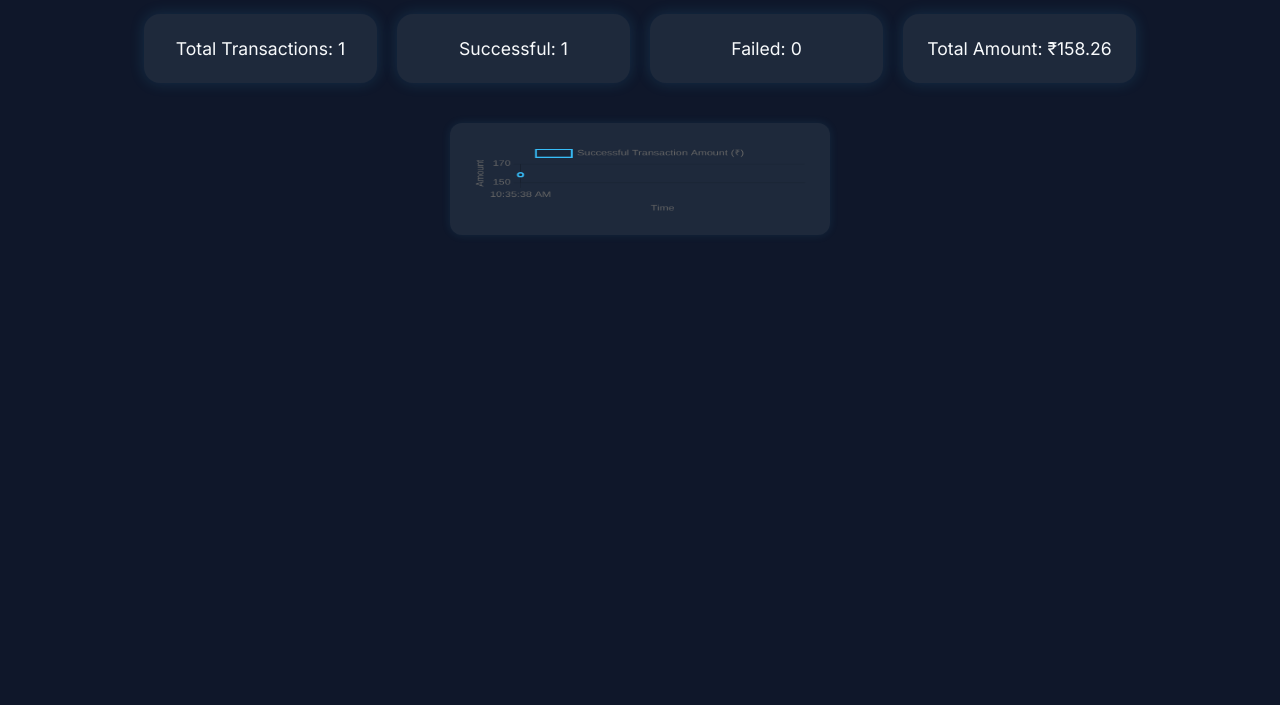
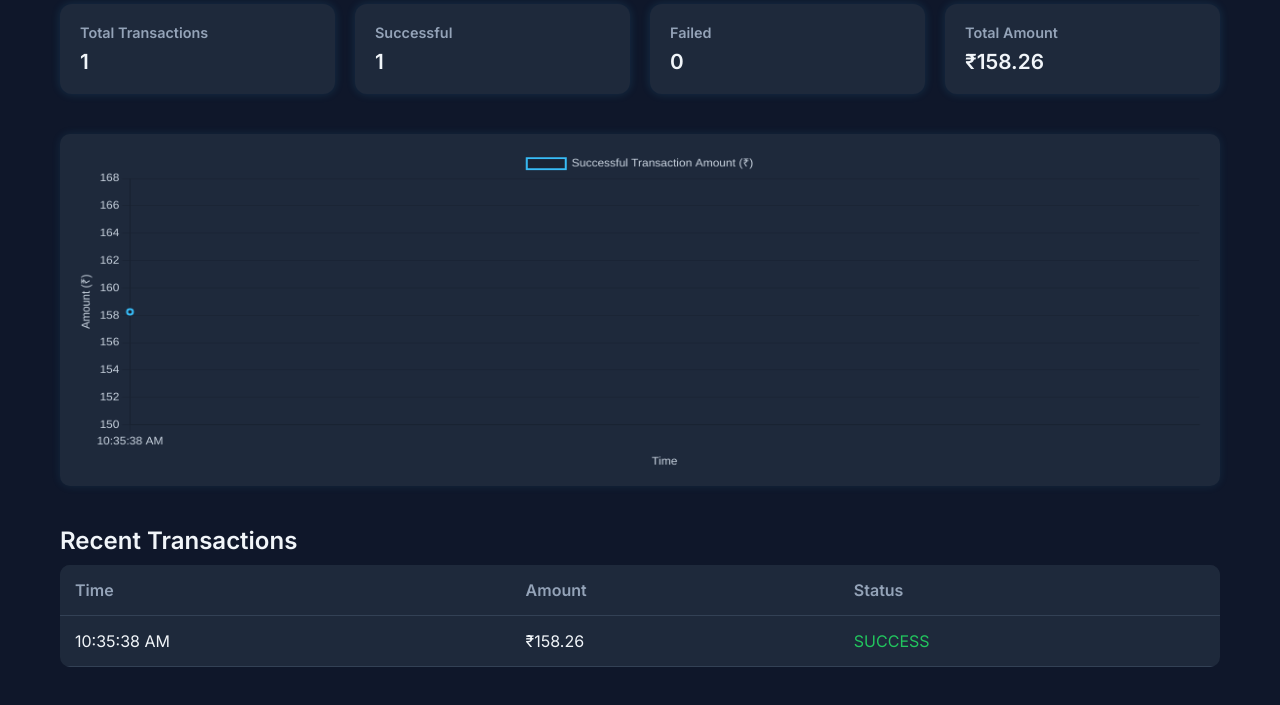
Before and after one commit to Darshansingh797769/Transaction_Monitoring_Dashboard, a plain HTML site: page index.html in a window 1280 px wide. Shown: the part 95-800 px from the top of the page. Drawn offline with nearby package versions, Linux system fonts and the light colour scheme.

Commit message:
Initial commit3

```diff
--- a/index.html
+++ b/index.html
@@ -1,24 +1,223 @@
 <!DOCTYPE html>
 <html lang="en">
 <head>
-  <meta charset="UTF-8">
-  <title>Transaction Monitoring Dashboard</title>
-  <meta name="viewport" content="width=device-width, initial-scale=1.0">
-  <link rel="stylesheet" href="style.css">
+  <meta charset="UTF-8" />
+  <meta name="viewport" content="width=device-width, initial-scale=1.0"/>
+  <title>Payment Gateway Dashboard</title>
+  <link href="https://fonts.googleapis.com/css2?family=Inter:wght@400;600&display=swap" rel="stylesheet">
   <script src="https://cdn.jsdelivr.net/npm/chart.js"></script>
+  <style>
+    :root {
+      --bg: #0f172a;
+      --panel: #1e293b;
+      --text: #f1f5f9;
+      --primary: #38bdf8;
+    }
+    * {
+      box-sizing: border-box;
+      margin: 0;
+      padding: 0;
+    }
+    body {
+      font-family: 'Inter', sans-serif;
+      background: var(--bg);
+      color: var(--text);
+    }
+    header {
+      background: var(--panel);
+      padding: 20px;
+      text-align: center;
+      font-size: 1.5rem;
+      font-weight: 600;
+      color: var(--primary);
+      box-shadow: 0 2px 6px rgba(0,0,0,0.2);
+    }
+    .container {
+      max-width: 1200px;
+      margin: auto;
+      padding: 30px 20px;
+    }
+    .kpi-grid {
+      display: grid;
+      grid-template-columns: repeat(auto-fit, minmax(200px, 1fr));
+      gap: 20px;
+      margin-bottom: 40px;
+    }
+    .card {
+      background: var(--panel);
+      padding: 20px;
+      border-radius: 12px;
+      box-shadow: 0 0 10px rgba(56, 189, 248, 0.15);
+      transition: 0.3s;
+    }
+    .card:hover {
+      background: #273449;
+      transform: translateY(-2px);
+    }
+    .card h3 {
+      font-size: 0.9rem;
+      color: #94a3b8;
+      margin-bottom: 8px;
+    }
+    .card p {
+      font-size: 1.3rem;
+      font-weight: 600;
+    }
+    canvas {
+      background: var(--panel);
+      border-radius: 10px;
+      padding: 15px;
+      box-shadow: 0 0 10px rgba(56, 189, 248, 0.1);
+      margin-bottom: 40px;
+    }
+    table {
+      width: 100%;
+      border-collapse: collapse;
+      background: var(--panel);
+      border-radius: 10px;
+      overflow: hidden;
+    }
+    th, td {
+      padding: 15px;
+      text-align: left;
+      border-bottom: 1px solid #334155;
+    }
+    th {
+      background: #1e293b;
+      color: #94a3b8;
+      font-weight: 600;
+    }
+    td.status-success {
+      color: #22c55e;
+    }
+    td.status-failed {
+      color: #ef4444;
+    }
+  </style>
 </head>
 <body>
-  <h1>📊 Real-Time Transaction Monitoring</h1>
-  <div class="dashboard">
-    <div class="kpi" id="total-txns">Total Transactions: 0</div>
-    <div class="kpi" id="success-txns">Successful: 0</div>
-    <div class="kpi" id="failed-txns">Failed: 0</div>
-    <div class="kpi" id="total-amount">Total Amount: ₹0</div>
+  <header>🧾 Payment Gateway Transaction Dashboard</header>
+  <div class="container">
+    <div class="kpi-grid">
+      <div class="card">
+        <h3>Total Transactions</h3>
+        <p id="total-txns">0</p>
+      </div>
+      <div class="card">
+        <h3>Successful</h3>
+        <p id="success-txns">0</p>
+      </div>
+      <div class="card">
+        <h3>Failed</h3>
+        <p id="failed-txns">0</p>
+      </div>
+      <div class="card">
+        <h3>Total Amount</h3>
+        <p id="total-amount">₹0</p>
+      </div>
+    </div>
+
+    <canvas id="txnChart" height="100"></canvas>
+
+    <h2 style="margin: 30px 0 10px;">Recent Transactions</h2>
+    <table>
+      <thead>
+        <tr>
+          <th>Time</th>
+          <th>Amount</th>
+          <th>Status</th>
+        </tr>
+      </thead>
+      <tbody id="txn-table-body"></tbody>
+    </table>
   </div>
 
-  <canvas id="txnChart" height="100"></canvas>
+  <script>
+    let txnData = [];
+    let totalAmount = 0;
+    let successCount = 0;
+    let failCount = 0;
 
-  <script src="data.js"></script>
-  <script src="script.js"></script>
+    const chart = new Chart(document.getElementById('txnChart'), {
+      type: 'line',
+      data: {
+        labels: [],
+        datasets: [{
+          label: 'Successful Transaction Amount (₹)',
+          data: [],
+          borderColor: '#38bdf8',
+          borderWidth: 2,
+          tension: 0.3,
+          fill: false
+        }]
+      },
+      options: {
+        animation: false,
+        responsive: true,
+        scales: {
+          x: {
+            ticks: { color: "#cbd5e1" },
+            title: { display: true, text: 'Time', color: "#cbd5e1" }
+          },
+          y: {
+            ticks: { color: "#cbd5e1" },
+            title: { display: true, text: 'Amount (₹)', color: "#cbd5e1" }
+          }
+        },
+        plugins: {
+          legend: {
+            labels: {
+              color: "#cbd5e1"
+            }
+          }
+        }
+      }
+    });
+
+    function updateDashboard(txn) {
+      txnData.unshift(txn);
+      if (txn.status === 'success') {
+        totalAmount += txn.amount;
+        successCount++;
+        chart.data.labels.push(txn.time);
+        chart.data.datasets[0].data.push(txn.amount);
+      } else {
+        failCount++;
+      }
+
+      if (chart.data.labels.length > 20) {
+        chart.data.labels.shift();
+        chart.data.datasets[0].data.shift();
+      }
+
+      document.getElementById('total-txns').innerText = txnData.length;
+      document.getElementById('success-txns').innerText = successCount;
+      document.getElementById('failed-txns').innerText = failCount;
+      document.getElementById('total-amount').innerText = `₹${totalAmount.toFixed(2)}`;
+
+      const tableBody = document.getElementById('txn-table-body');
+      tableBody.innerHTML = txnData.slice(0, 10).map(t => `
+        <tr>
+          <td>${t.time}</td>
+          <td>₹${t.amount}</td>
+          <td class="status-${t.status}">${t.status.toUpperCase()}</td>
+        </tr>
+      `).join('');
+
+      chart.update();
+    }
+
+    function simulateTransaction() {
+      const isSuccess = Math.random() > 0.3;
+      const txn = {
+        time: new Date().toLocaleTimeString(),
+        amount: isSuccess ? parseFloat((Math.random() * 1000 + 100).toFixed(2)) : 0,
+        status: isSuccess ? 'success' : 'failed'
+      };
+      updateDashboard(txn);
+    }
+
+    setInterval(simulateTransaction, 3000);
+  </script>
 </body>
 </html>
```
